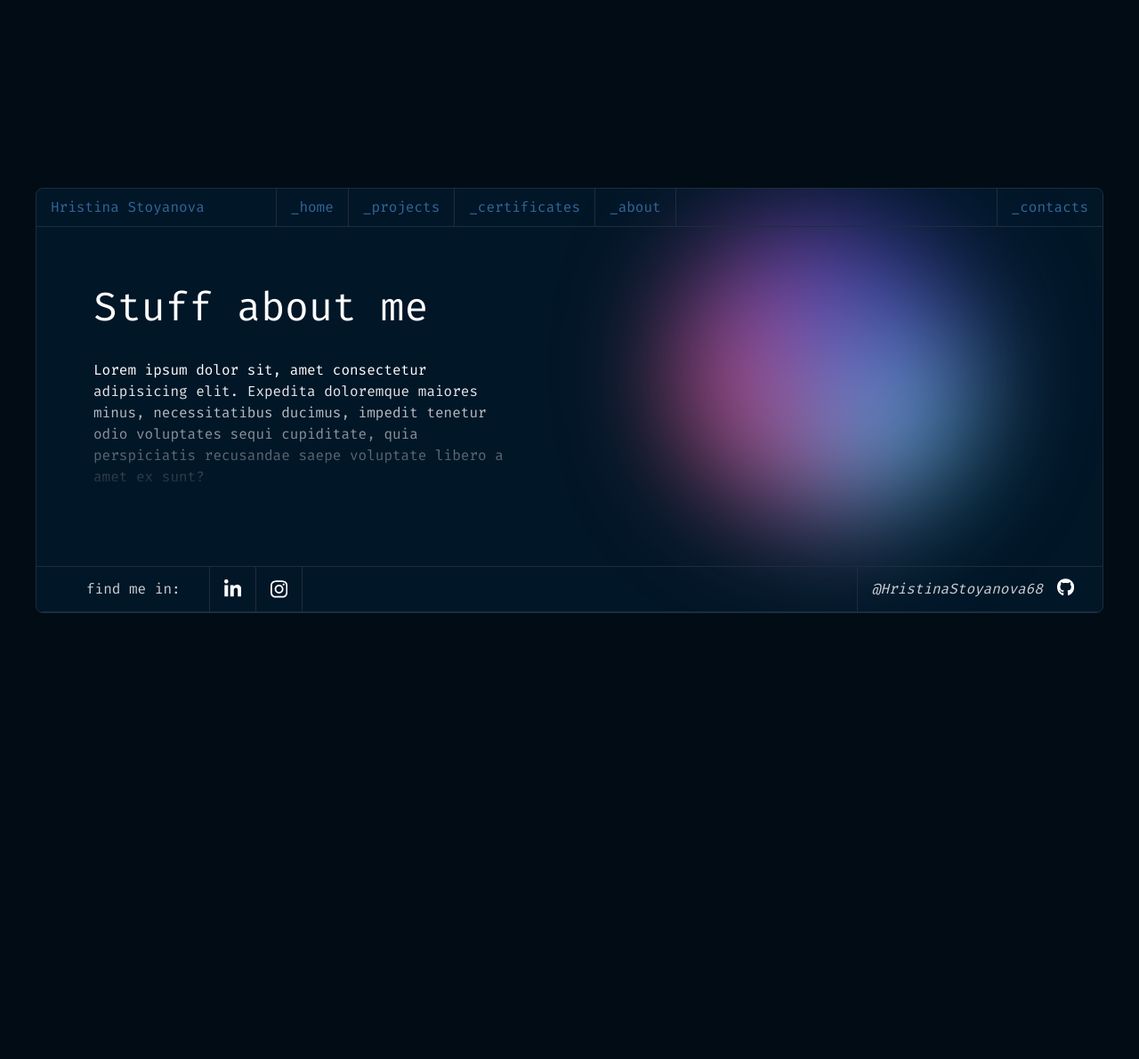
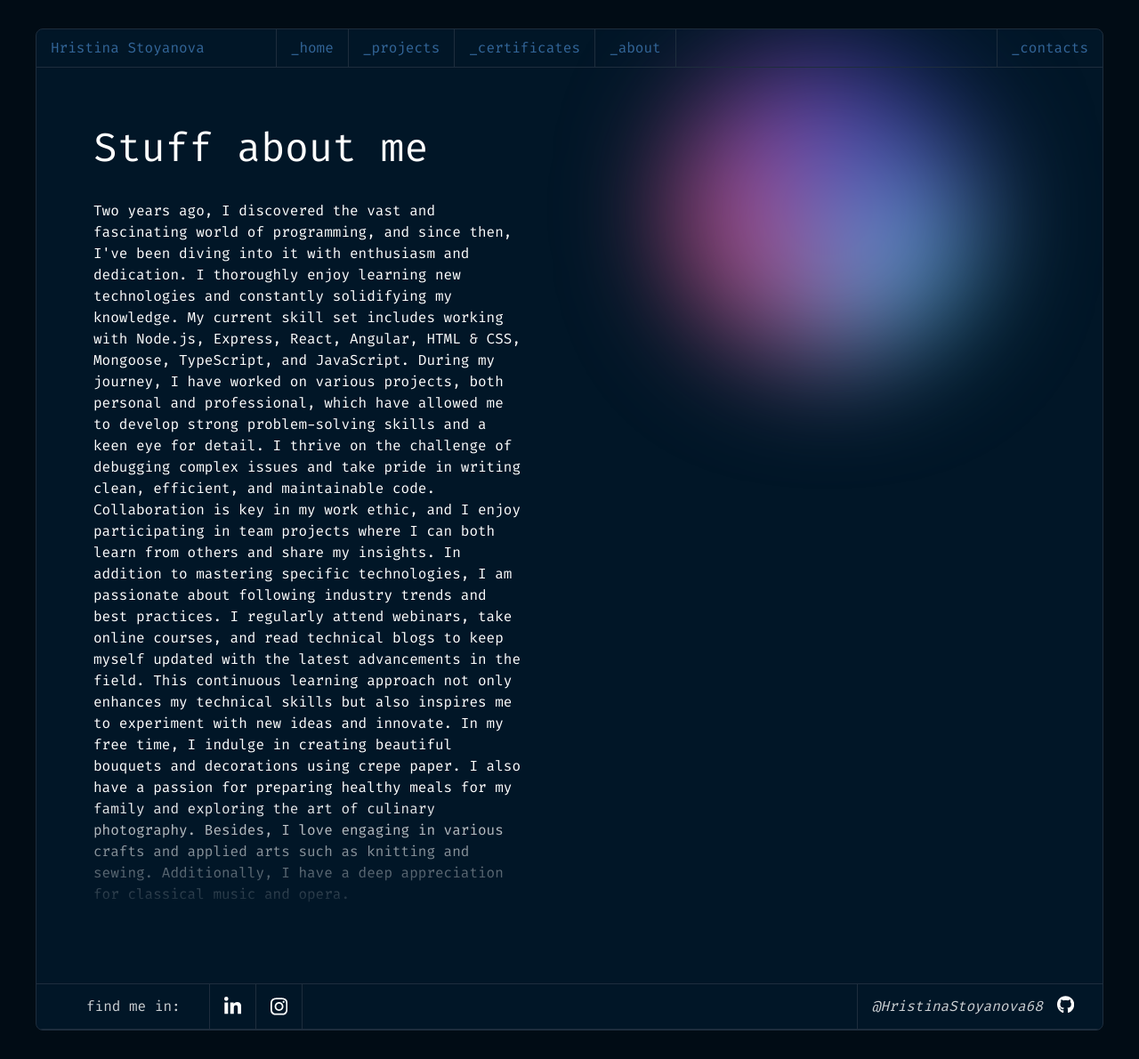
Before and after one commit to HristinaStoyanova68/dev-portfolio, a Jekyll site: the page built from about.md, in a window 1280 px wide. Shown: the whole page at 89% size. Built offline with Jekyll 4.4.1, drawn with Linux system fonts in a browser that asks for light colours; before the commit the page ends 900 px from its top, so only the background shows below that.

Commit message:
Update about.html

```diff
--- a/_includes/about.html
+++ b/_includes/about.html
@@ -1,3 +1,9 @@
 <p class="text-hide">
-    Lorem ipsum dolor sit, amet consectetur adipisicing elit. Expedita doloremque maiores minus, necessitatibus ducimus, impedit tenetur odio voluptates sequi cupiditate, quia perspiciatis recusandae saepe voluptate libero a amet ex sunt?
+    Two years ago, I discovered the vast and fascinating world of programming, and since then, I've been diving into it with enthusiasm and dedication. I thoroughly enjoy learning new technologies and constantly solidifying my knowledge. My current skill set includes working with Node.js, Express, React, Angular, HTML & CSS, Mongoose, TypeScript, and JavaScript.
+
+During my journey, I have worked on various projects, both personal and professional, which have allowed me to develop strong problem-solving skills and a keen eye for detail. I thrive on the challenge of debugging complex issues and take pride in writing clean, efficient, and maintainable code. Collaboration is key in my work ethic, and I enjoy participating in team projects where I can both learn from others and share my insights.
+
+In addition to mastering specific technologies, I am passionate about following industry trends and best practices. I regularly attend webinars, take online courses, and read technical blogs to keep myself updated with the latest advancements in the field. This continuous learning approach not only enhances my technical skills but also inspires me to experiment with new ideas and innovate.
+
+In my free time, I indulge in creating beautiful bouquets and decorations using crepe paper. I also have a passion for preparing healthy meals for my family and exploring the art of culinary photography. Besides, I love engaging in various crafts and applied arts such as knitting and sewing. Additionally, I have a deep appreciation for classical music and opera.
 </p>
```
